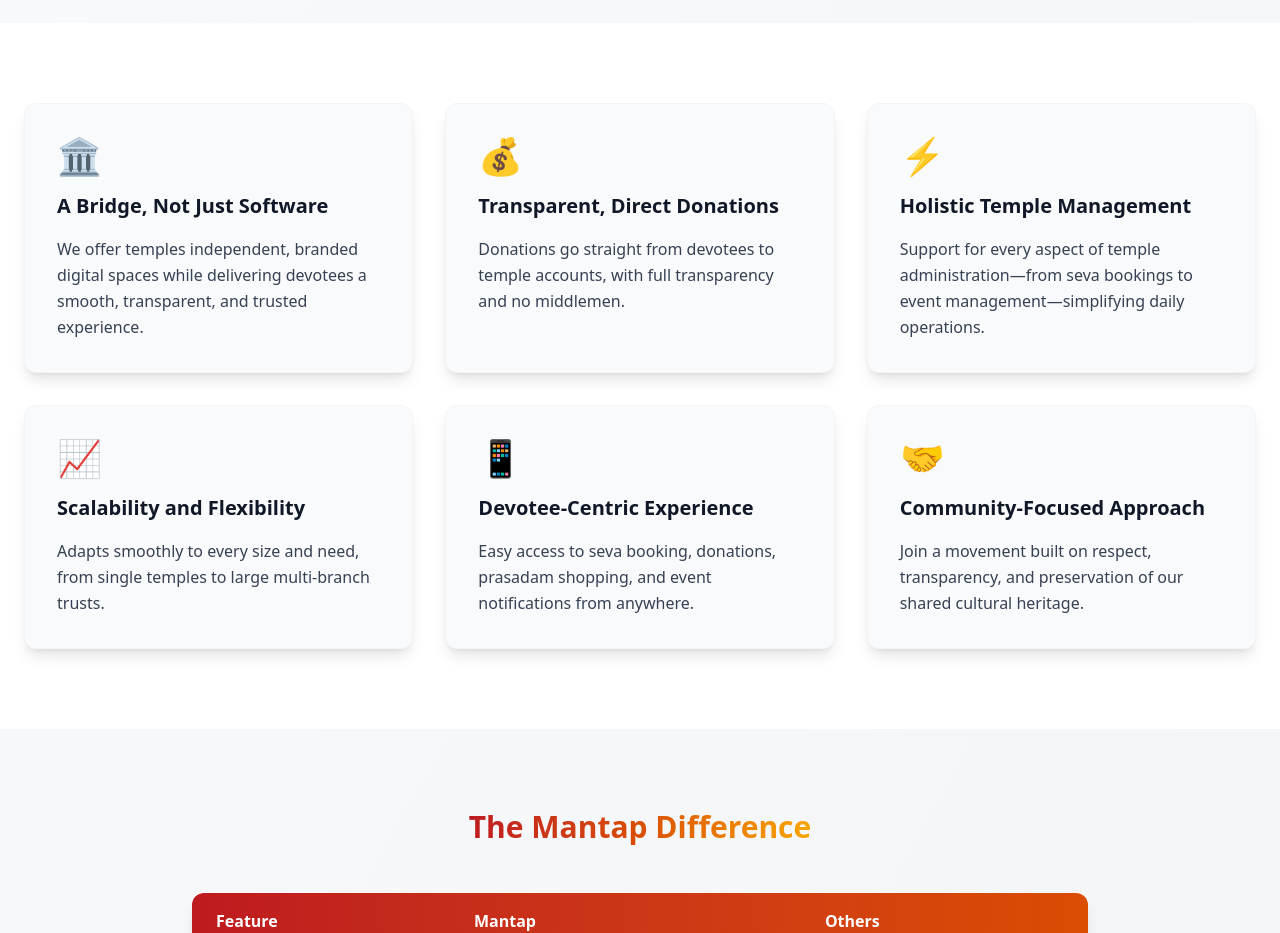
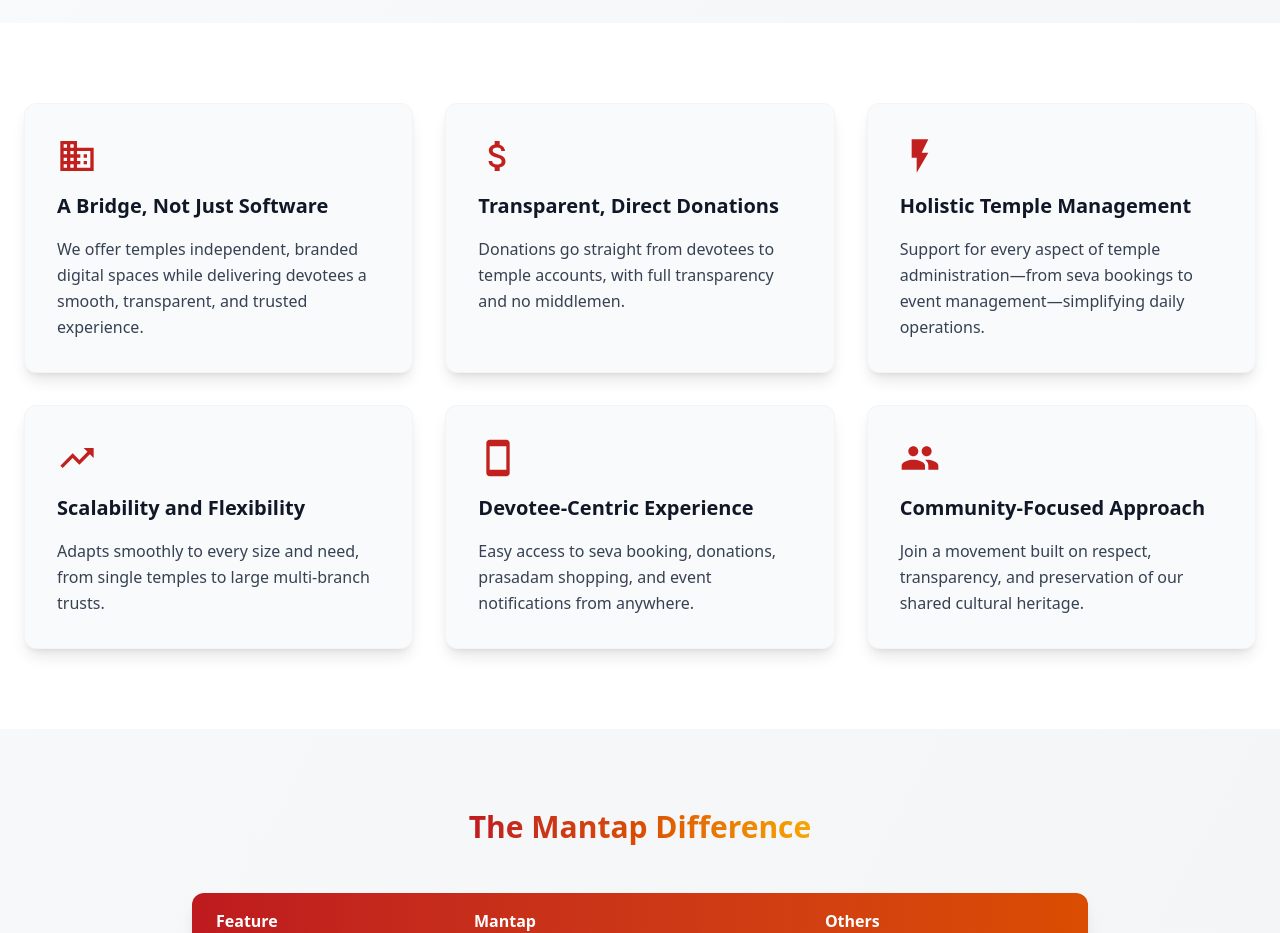
Before and after one commit to Demigod1410/Mantap-Project, a Next.js app: page / in a window 1280 px wide. Shown: the part 6560-7493 px from the top of the page. Built offline with nearby package versions, Linux system fonts and the light colour scheme.

Commit message:
Refactor WhyUs component to replace text icons with SVGs for improved visual consistency and accessibility

```diff
--- a/src/components/whyus.jsx
+++ b/src/components/whyus.jsx
@@ -22,32 +22,32 @@
 
   const benefits = [
     {
-      icon: "🏛️",
+      icon: <svg className="w-10 h-10" fill="#c1201e" viewBox="0 0 24 24"><path d="M12 7V3H2v18h20V7H12zM6 19H4v-2h2v2zm0-4H4v-2h2v2zm0-4H4V9h2v2zm0-4H4V5h2v2zm4 12H8v-2h2v2zm0-4H8v-2h2v2zm0-4H8V9h2v2zm0-4H8V5h2v2zm10 12h-8v-2h2v-2h-2v-2h2v-2h-2V9h8v10zm-2-8h-2v2h2v-2zm0 4h-2v2h2v-2z"/></svg>,
       title: "A Bridge, Not Just Software",
       description: "We offer temples independent, branded digital spaces while delivering devotees a smooth, transparent, and trusted experience."
     },
     {
-      icon: "💰",
+      icon: <svg className="w-10 h-10" fill="#c1201e" viewBox="0 0 24 24"><path d="M11.8 10.9c-2.27-.59-3-1.2-3-2.15 0-1.09 1.01-1.85 2.7-1.85 1.78 0 2.44.85 2.5 2.1h2.21c-.07-1.72-1.12-3.3-3.21-3.81V3h-3v2.16c-1.94.42-3.5 1.68-3.5 3.61 0 2.31 1.91 3.46 4.7 4.13 2.5.6 3 1.48 3 2.41 0 .69-.49 1.79-2.7 1.79-2.06 0-2.87-.92-2.98-2.1h-2.2c.12 2.19 1.76 3.42 3.68 3.83V21h3v-2.15c1.95-.37 3.5-1.5 3.5-3.55 0-2.84-2.43-3.81-4.7-4.4z"/></svg>,
       title: "Transparent, Direct Donations",
       description: "Donations go straight from devotees to temple accounts, with full transparency and no middlemen."
     },
     {
-      icon: "⚡",
+      icon: <svg className="w-10 h-10" fill="#c1201e" viewBox="0 0 24 24"><path d="M7 2v11h3v9l7-12h-4l4-8z"/></svg>,
       title: "Holistic Temple Management",
       description: "Support for every aspect of temple administration—from seva bookings to event management—simplifying daily operations."
     },
     {
-      icon: "📈",
+      icon: <svg className="w-10 h-10" fill="#c1201e" viewBox="0 0 24 24"><path d="M16 6l2.29 2.29-4.88 4.88-4-4L2 16.59 3.41 18l6-6 4 4 6.3-6.29L22 12V6z"/></svg>,
       title: "Scalability and Flexibility",
       description: "Adapts smoothly to every size and need, from single temples to large multi-branch trusts."
     },
     {
-      icon: "📱",
+      icon: <svg className="w-10 h-10" fill="#c1201e" viewBox="0 0 24 24"><path d="M17 1.01L7 1c-1.1 0-2 .9-2 2v18c0 1.1.9 2 2 2h10c1.1 0 2-.9 2-2V3c0-1.1-.9-1.99-2-1.99zM17 19H7V5h10v14z"/></svg>,
       title: "Devotee-Centric Experience",
       description: "Easy access to seva booking, donations, prasadam shopping, and event notifications from anywhere."
     },
     {
-      icon: "🤝",
+      icon: <svg className="w-10 h-10" fill="#c1201e" viewBox="0 0 24 24"><path d="M16 11c1.66 0 2.99-1.34 2.99-3S17.66 5 16 5c-1.66 0-3 1.34-3 3s1.34 3 3 3zm-8 0c1.66 0 2.99-1.34 2.99-3S9.66 5 8 5C6.34 5 5 6.34 5 8s1.34 3 3 3zm0 2c-2.33 0-7 1.17-7 3.5V19h14v-2.5c0-2.33-4.67-3.5-7-3.5zm8 0c-.29 0-.62.02-.97.05 1.16.84 1.97 1.97 1.97 3.45V19h6v-2.5c0-2.33-4.67-3.5-7-3.5z"/></svg>,
       title: "Community-Focused Approach",
       description: "Join a movement built on respect, transparency, and preservation of our shared cultural heritage."
     }
@@ -172,7 +172,7 @@
                 custom={index * 0.2}
                 className="bg-gray-50 rounded-xl p-8 shadow-lg hover:shadow-xl transition-all duration-300 border border-gray-100 hover:border-[#be1a1f]/30"
               >
-                <div className="text-4xl mb-4">{benefit.icon}</div>
+                <div className="mb-4">{benefit.icon}</div>
                 <h3 className="text-xl font-bold mb-4 text-gray-900">{benefit.title}</h3>
                 <p className="text-gray-700 leading-relaxed">{benefit.description}</p>
               </motion.div>
```
